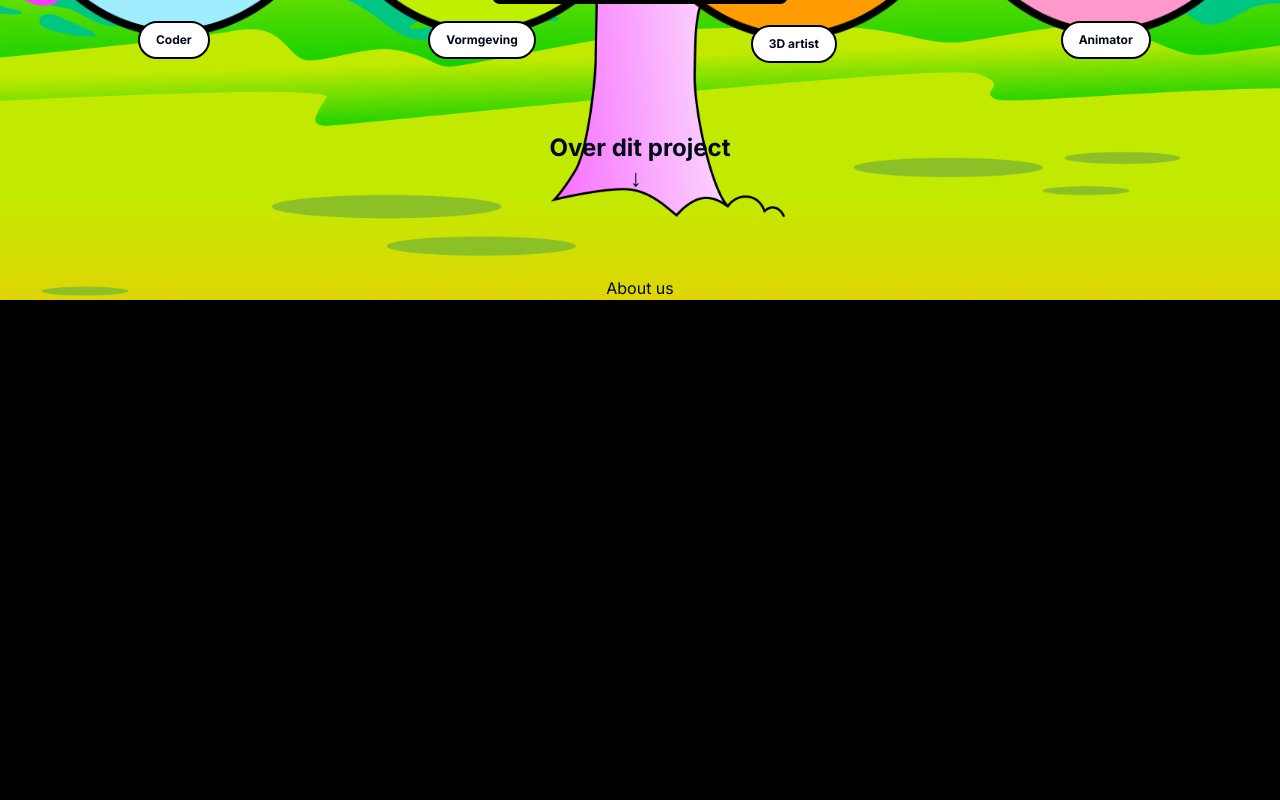
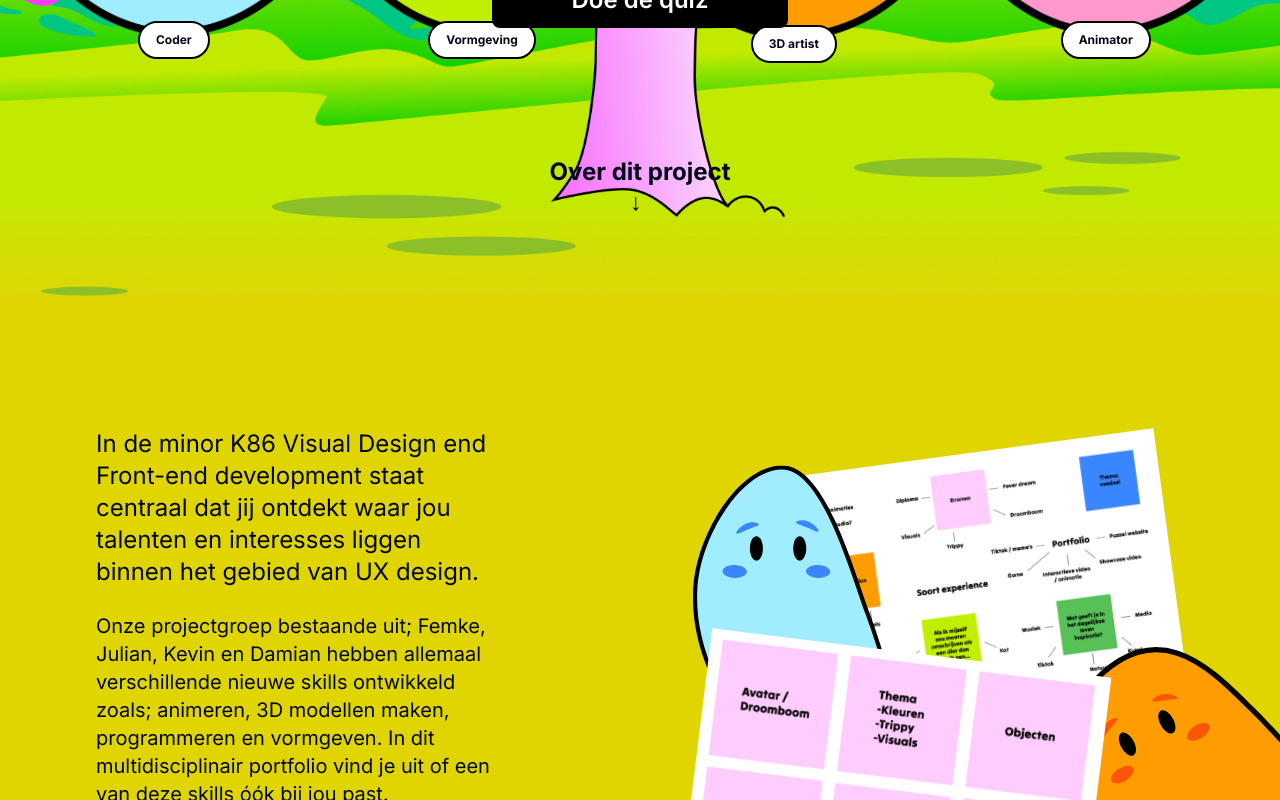
Before and after one commit to meatlake/k86-sprint4-portfolio-main, a Next.js app: page / in a window 1280 px wide. Shown: the part 500-1300 px from the top of the page. Before the commit the page ends 800 px from the top, so only its background shows below. Built offline with nearby package versions, Linux system fonts and the light colour scheme.

Commit message:
about us page 1st changes

```diff
--- a/app/page.js
+++ b/app/page.js
@@ -7,8 +7,9 @@ import { portfolioInfo } from "./portfolioInfo";
 
 export default function Home() {
   return (
-    <div className="fixed top-0 left-0 flex flex-col justify-end px-5 items-center w-screen h-screen bg-bg-image bg-cover bg-center bg-no-repeat">
-      <div className="fixed h-screen w-screen px-6 flex gap-2 justify-center items-center">
+    <div className="flex flex-col">
+      <div className="relative top-0 left-0 flex flex-col justify-end px-5 items-center w-screen h-screen bg-bg-image bg-cover bg-center bg-no-repeat">
+        <div className="absolute h-screen w-screen px-6 flex gap-2 justify-center items-center">
           <div className="flex flex-col justify-center items-center">
             <Image
               src="/blobs/blobBlue.png"
@@ -75,12 +76,70 @@ export default function Home() {
           Slider
         </Link> */}
           <div className="flex flex-col items-center lg:mt-32 lg:mb-20">
+            <button
+              onClick={() =>
+                document
+                  .getElementById("about-us")
+                  .scrollIntoView({ behavior: "smooth" })
+              }
+            >
               <h2 className="font-bold text-2xl">Over dit project</h2>
               <p className="rotate-90 text-2xl">&rarr;</p>
+            </button>
           </div>
         </div>
-      <div>
-        <h1>About us</h1>
+      </div>
+      <div id="about-us" className="bg-[#E1D500] py-32">
+        <div className="grid grid-cols-3 pl-24">
+          <div className="flex flex-col col-span-1 gap-6">
+            <p className="text-2xl ">
+              In de minor K86 Visual Design end Front-end development staat
+              centraal dat jij ontdekt waar jou talenten en interesses liggen
+              binnen het gebied van UX design.
+            </p>
+            <p className="text-xl">
+              Onze projectgroep bestaande uit; Femke, Julian, Kevin en Damian
+              hebben allemaal verschillende nieuwe skills ontwikkeld zoals;
+              animeren, 3D modellen maken, programmeren en vormgeven. In dit
+              multidisciplinair portfolio vind je uit of een van deze skills óók
+              bij jou past.
+            </p>
+          </div>
+          <div className="flex w-full h-full col-span-2 justify-end">
+            <Image
+              src="/images/about-us-bg.svg"
+              alt="about us blobjes"
+              width="100"
+              height="100"
+              className="w-[600px] h-full"
+            />
+          </div>
+        </div>
+        <div className="grid grid-cols-2 gap-24 px-24">
+          <div className="flex flex-col gap-6">
+            <h2 className="text-3xl font-semibold">De droomboom</h2>
+            <p>
+              Ons concept is “de Droomboom” gaan heten. In een creatieve sessie
+              ontstond de metafoor van de boom omdat we één product (de stam)
+              moesten maken voor sprint 4 maar wij als groep zo veel
+              verschillende soorten projecten en leerproces (de takken) hebben
+              doorlopen. En ons werk samen is te vergelijken met een visuele
+              psychedelische trip. Dus met felle kleuren, gradients, patronen en
+              vooral veel creativiteit is dit portfolio ontstaan.
+            </p>
+          </div>
+          <div className="flex flex-col gap-6">
+            <h2 className="text-3xl font-semibold">De quiz</h2>
+            <p>
+              Door middel van 4 stellingen en 4 vragen brengen we je bij het UX
+              thema wat jou het meest interesseert. Hier laten we onze projecten
+              zien waaraan we hebben gewerkt gedurende deze minor. De vragen
+              zijn gebaseerd op onze projecten uit deze minor en gecategoriseerd
+              in 4 UX thema's: vormgeven, animeren, 3D modelleren en
+              programmeren.
+            </p>
+          </div>
+        </div>
       </div>
     </div>
   );
```
Also changed, not shown: public/images/about-us-bg.svg (added). Lines whose indentation alone changed are shown as unchanged.
